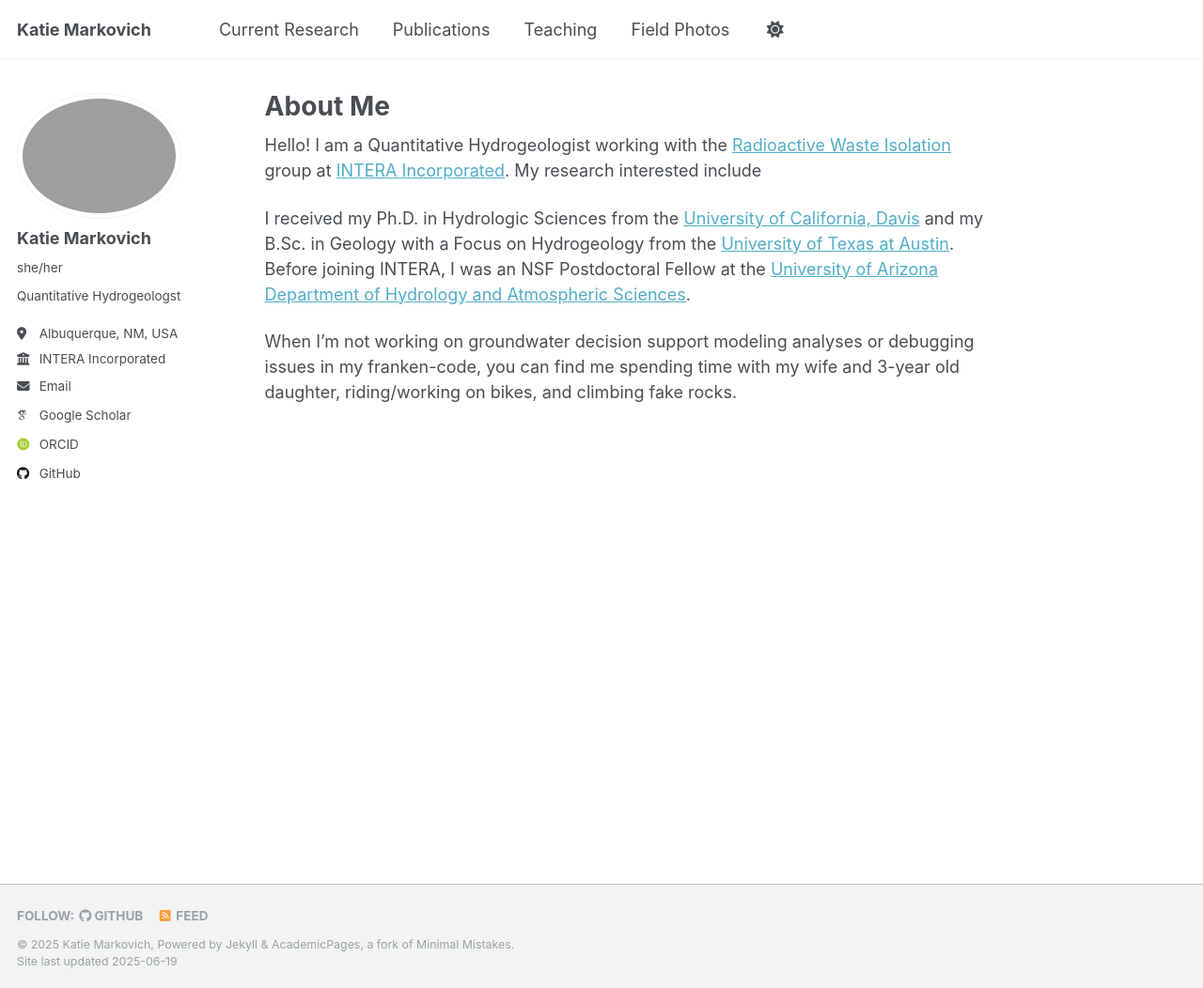
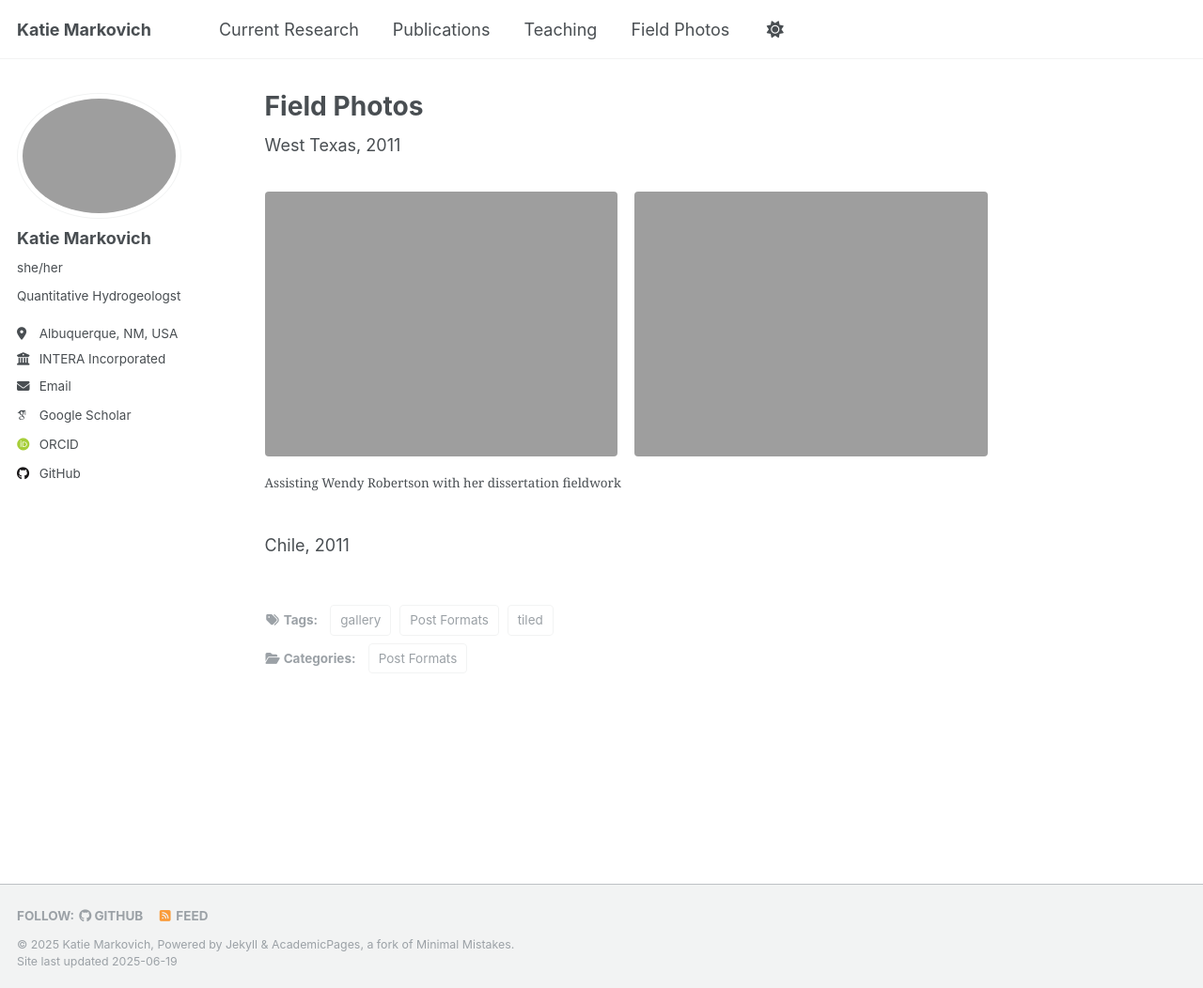
Before and after one commit to kmarkovich/kmarkovich.github.io, a Jekyll site: the page built from _pages/field_photos.md, in a window 1280 px wide and 1052 px high. Shown: the whole window at 94% size. Built offline with Jekyll 4.4.1, drawn with Linux system fonts in a browser that asks for light colours; some web fonts are replaced.

Commit message:
smol change

```diff
--- a/_pages/field_photos.md
+++ b/_pages/field_photos.md
@@ -1,14 +1,84 @@
 ---
+title: "Field Photos"
 permalink: /
-title: "About Me"
 author_profile: true
 redirect_from:
-  - /about/
-  - /about.html
+  - /field_photos/
+  - /field_photos.html
+categories:
+  - Post Formats
+tags:
+  - gallery
+  - Post Formats
+  - tiled
+cambodia:
+  - url: /images/unsplash-gallery-image-1.jpg
+    image_path: /images/unsplash-gallery-image-1-th.jpg
+    alt: "placeholder image 1"
+    title: "Image 1 title caption"
+  - url: /images/unsplash-gallery-image-2.jpg
+    image_path: /images/unsplash-gallery-image-2-th.jpg
+    alt: "placeholder image 2"
+    title: "Image 2 title caption"
+  - url: /images/unsplash-gallery-image-3.jpg
+    image_path: /images/unsplash-gallery-image-3-th.jpg
+    alt: "placeholder image 3"
+    title: "Image 3 title caption"
+  - url: /images/unsplash-gallery-image-1.jpg
+    image_path: /images/unsplash-gallery-image-1-th.jpg
+    alt: "placeholder image 4"
+    title: "Image 4 title caption"
+  - url: /images/unsplash-gallery-image-2.jpg
+    image_path: /images/unsplash-gallery-image-2-th.jpg
+    alt: "placeholder image 5"
+    title: "Image 5 title caption"
+  - url: /images/unsplash-gallery-image-3.jpg
+    image_path: /images/unsplash-gallery-image-3-th.jpg
+    alt: "placeholder image 6"
+    title: "Image 6 title caption"
+  - url: /images/unsplash-gallery-image-1.jpg
+    image_path: /images/unsplash-gallery-image-1-th.jpg
+    alt: "placeholder image 7"
+    title: "Image 7 title caption"
+  - url: /images/unsplash-gallery-image-2.jpg
+    image_path: /images/unsplash-gallery-image-2-th.jpg
+    alt: "placeholder image 8"
+    title: "Image 8 title caption"
+  - url: /images/unsplash-gallery-image-3.jpg
+    image_path: /images/unsplash-gallery-image-3-th.jpg
+    alt: "placeholder image 9"
+    title: "Image 9 title caption"
+  - url: /images/unsplash-gallery-image-1.jpg
+    image_path: /images/unsplash-gallery-image-1-th.jpg
+    alt: "placeholder image 10"
+    title: "Image 10 title caption"
+  - url: /images/unsplash-gallery-image-2.jpg
+    image_path: /images/unsplash-gallery-image-2-th.jpg
+    alt: "placeholder image 11"
+    title: "Image 11 title caption"
+  - url: /images/unsplash-gallery-image-3.jpg
+    image_path: /images/unsplash-gallery-image-3-th.jpg
+    alt: "placeholder image 12"
+    title: "Image 12 title caption"
+chile_1:
+  - url: https://flic.kr/p/8a6Ven
+    image_path: https://farm2.staticflickr.com/1272/4697500467_8294dac099_q.jpg
+    alt: "Black and grays with a hint of green"
+  - url: https://flic.kr/p/8a738X
+    image_path: https://farm5.staticflickr.com/4029/4697523701_249e93ba23_q.jpg
+    alt: "Made for open text placement"
+  - url: https://flic.kr/p/8a6VXP
+    image_path: https://farm5.staticflickr.com/4046/4697502929_72c612c636_q.jpg
+    alt: "Fog in the trees"
+texas:
+  - image_path: /images/unsplash-gallery-image-2-th.jpg
+    alt: "placeholder image 2"
+  - image_path: /images/unsplash-gallery-image-4-th.jpg
+    alt: "placeholder image 4"
 ---
 
-Hello! I am a Quantitative Hydrogeologist working with the [Radioactive Waste Isolation](https://www.intera.com/services/radioactive-waste/) group at [INTERA Incorporated](https://www.intera.com/). My research interested include
+West Texas, 2011
 
-I received my Ph.D. in Hydrologic Sciences from the [University of California, Davis](https://www.hsgg.ucdavis.edu/) and my B.Sc. in Geology with a Focus on Hydrogeology from the [University of Texas at Austin](https://www.jsg.utexas.edu/). Before joining INTERA, I was an NSF Postdoctoral Fellow at the [University of Arizona Department of Hydrology and Atmospheric Sciences](https://has.arizona.edu/).
+{% include gallery id="texas" layout="half" caption="Assisting Wendy Robertson with her dissertation fieldwork" %}
 
-When I'm not working on groundwater decision support modeling analyses or debugging issues in my franken-code, you can find me spending time with my wife and 3-year old daughter, riding/working on bikes, and climbing fake rocks.
+Chile, 2011
```
